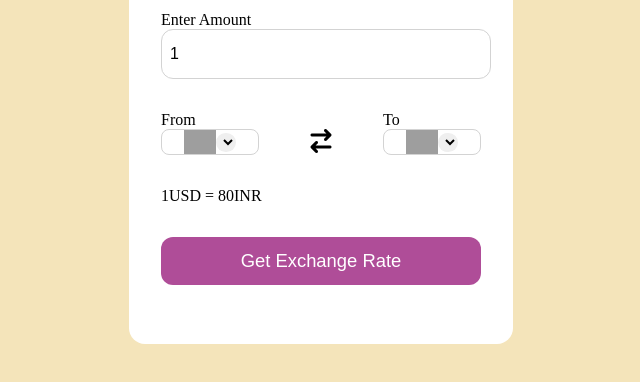
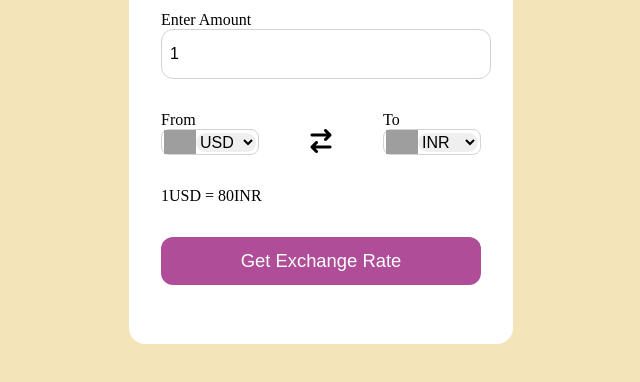
Before and after one commit to farhankhan0000/JavaScript-Learning, a plain HTML site: page Currency Converter/index.html in a window 1280 px wide. Shown: the part 268-650 px from the top of the page, without its empty margins (319-959 px from the left). Drawn offline with Linux system fonts and the light colour scheme; grey boxes are pictures that could not be loaded.

Commit message:
wrote the logic for select

```diff
--- a/Currency Converter/index.html
+++ b/Currency Converter/index.html
@@ -42,7 +42,7 @@
         <button>Get Exchange Rate</button>
       </form>
     </div>
-    <script src="codes.js"></script>
-    <script src="app.js"></script>
+    <script src="code.js"></script>
+    <script src="script.js"></script>
   </body>
 </html>
--- a/Currency Converter/script.js
+++ b/Currency Converter/script.js
@@ -0,0 +1,19 @@
+const BASE_URL = "https://cdn.jsdelivr.net/gh/fawazahmed0/currency-api@1/latest/currencies";
+
+const dropdowns = document.querySelectorAll(".dropdown select")
+
+
+
+for (let select of dropdowns){
+    for (currCode in countryList){
+    let newOption = document.createElement("option");
+    newOption.innerText = currCode;
+    newOption.value = currCode;
+    if(select.name === "from" && currCode === "USD"){
+        newOption.selected = "selected";
+    } else if(select.name === "to" && currCode === "INR"){
+        newOption.selected = "selected";
+    }
+    select.append(newOption);
+}
+}
```
